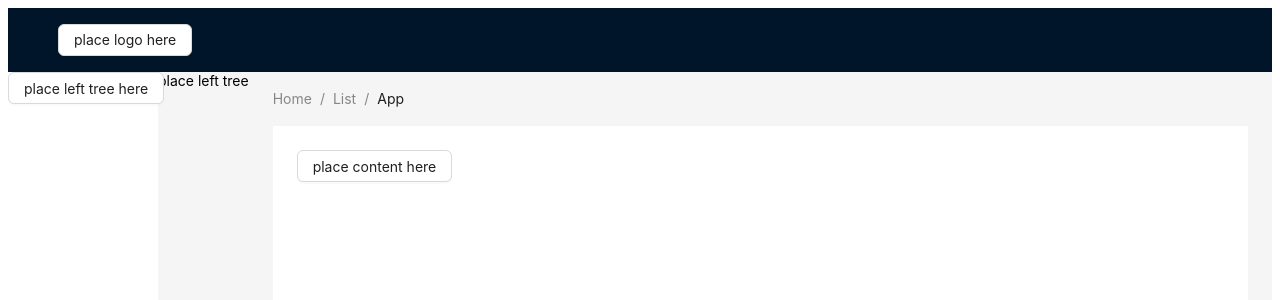
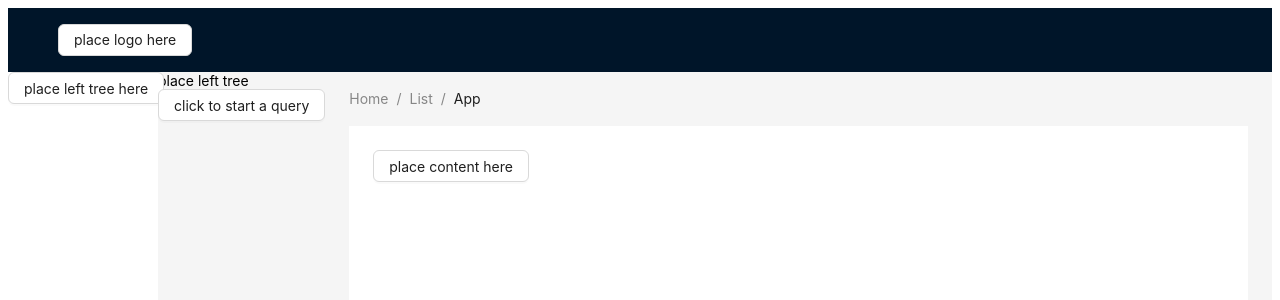
Before and after one commit to zhuyuanfu/Nanlin-SQL-Frontend-Scratch, a React app: page / in a window 1280 px wide. Shown: the top 300 px of the page. Built offline with nearby package versions, Linux system fonts and the light colour scheme.

Commit message:
+[frontend: added an example of axios working together with react]

```diff
--- a/package.json
+++ b/package.json
@@ -17,6 +17,7 @@
     "@babel/preset-env": "^7.20.2",
     "@babel/preset-react": "^7.18.6",
     "antd": "^5.0.0",
+    "axios": "^1.2.0",
     "babel-loader": "^9.1.0",
     "css-loader": "^6.7.2",
     "html-webpack-plugin": "^5.5.0",
--- a/src/component/left-tree/LeftTree.jsx
+++ b/src/component/left-tree/LeftTree.jsx
@@ -1,8 +1,36 @@
 import React from "react";
+import { Button } from "antd";
+import { querySupportedDatasourceTypes } from "../../service/service";
 
 class LeftTree extends React.Component {
+
+    constructor(props) {
+        super(props);
+        this.state = {
+            clickedTimes: 0,
+        }
+        this.handleClick = this.handleClick.bind(this);
+    }
+
+    handleClick() {
+        this.setState({
+            clickedTimes: this.state.clickedTimes + 1,
+        })
+        console.log("entered handleClick() " + this.state.clickedTimes +" time(s)");
+        querySupportedDatasourceTypes().then((response) => {
+            console.log(response);
+        }).catch((error) =>{
+            console.log(error);
+        });
+    }
+
     render () {
-        return <div display="block">place left tree</div>
+        return (
+            <div>
+                <div display="block">place left tree</div>
+                <Button onClick={this.handleClick}>click to start a query</Button>
+            </div>
+        )
     }
 };
 export default LeftTree;
--- /dev/null
+++ b/src/service/service.js
@@ -0,0 +1,12 @@
+import axios from "axios";
+
+const baseUrl = "http://localhost:8081/nanlin-sql"
+
+export function querySupportedDatasourceTypes() {
+    return axios({
+        baseURL: baseUrl,
+        method: 'get',
+        url: '/datasource/types',
+        headers: {"": ""}
+    });
+}
```
